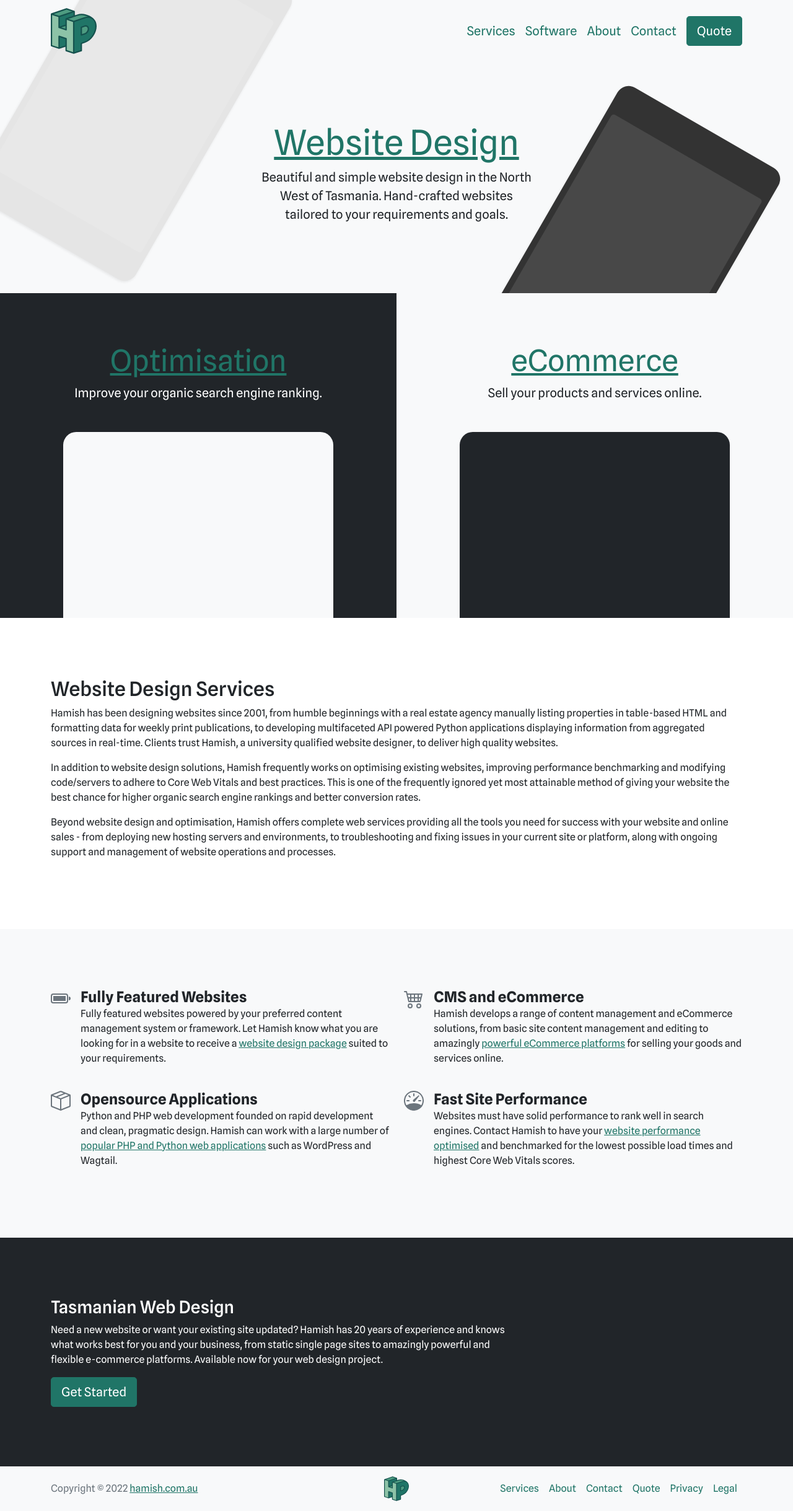
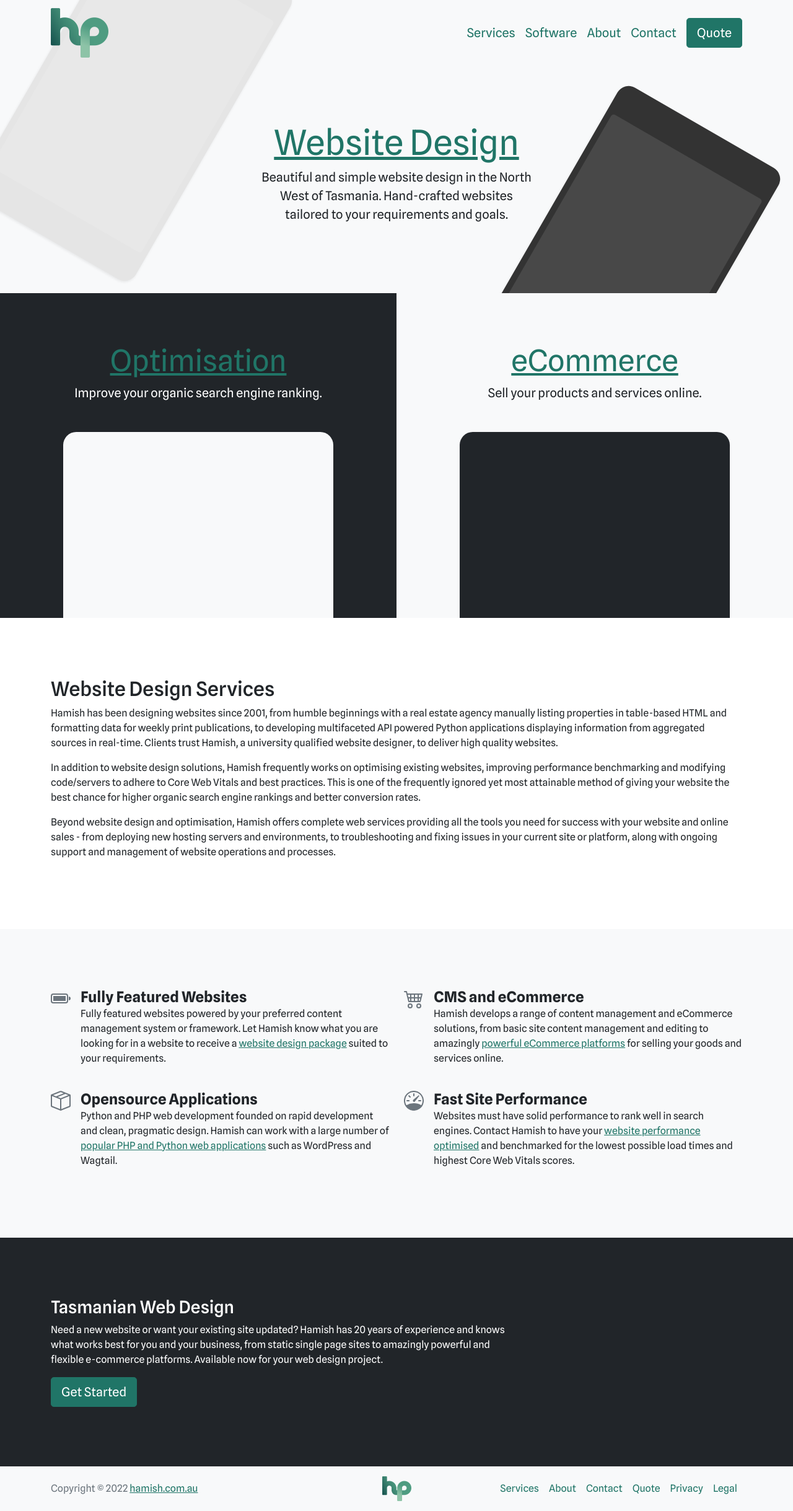
Before and after one commit to hamishcomau/hamishcomau, a Jekyll site: the page built from index.md, in a window 1280 px wide. Shown: the whole page at 62% size. Built offline with Jekyll 4.4.1, drawn with Linux system fonts in a browser that asks for light colours.

Commit message:
Updated Logo

```diff
--- a/_includes/footer.html
+++ b/_includes/footer.html
@@ -10,7 +10,7 @@
   <p class="col-md-5 mb-0 text-muted">Copyright © 2022 <a href="https://hamish.com.au">hamish.com.au</a></p>
 
   <div class="col-md-2 d-flex align-items-center justify-content-center mb-3 mb-md-0 me-md-auto link-dark text-decoration-none">
-    <img src="/assets/img/logo.svg" alt="hamish.com.au Logo" width="40" height="40" class="d-inline-block align-text-top">
+    <img src="/assets/img/logo-footer.png" alt="hamish.com.au Logo" width="47" height="40" class="d-inline-block align-text-top">
   </div>
 
   <ul class="nav col-md-5 justify-content-end">
--- a/_includes/header.html
+++ b/_includes/header.html
@@ -5,7 +5,7 @@
   <nav class="navbar navbar-expand-lg navbar-light">
     <div class="container">
       <a class="navbar-brand" href="{{ "/" | relative_url }}">
-        <img src="/assets/img/logo.svg" alt="hamish.com.au Logo" width="74" height="74" class="d-inline-block align-text-middle">
+        <img src="/assets/img/logo.png" alt="hamish.com.au Logo" width="93" height="80" class="d-inline-block align-text-middle">
       </a>
       {%- if titles_size > 0 -%}
       <button class="navbar-toggler" type="button" data-bs-toggle="collapse" data-bs-target="#navbarSupportedContent" aria-controls="navbarSupportedContent" aria-expanded="false" aria-label="Toggle navigation">
```
Also changed, not shown: assets/img/logo-footer.png (added), assets/img/logo.png.
